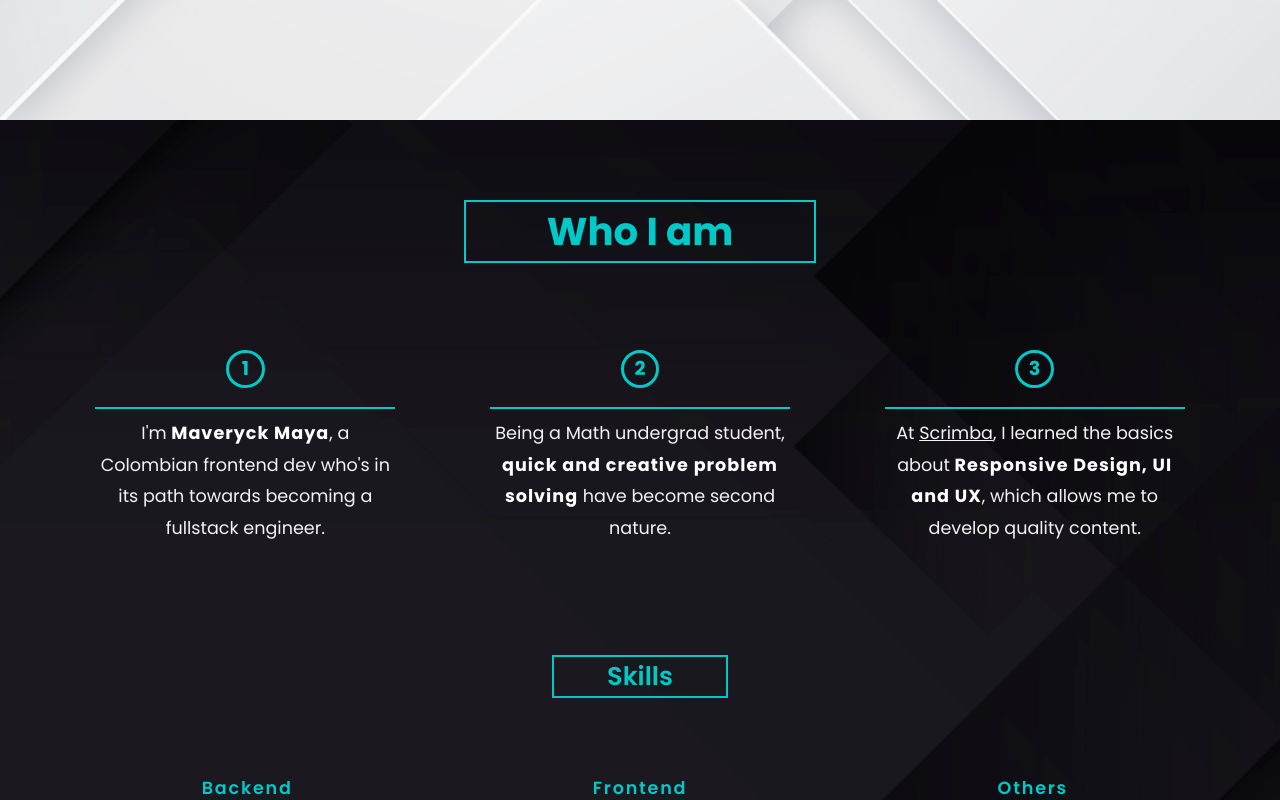
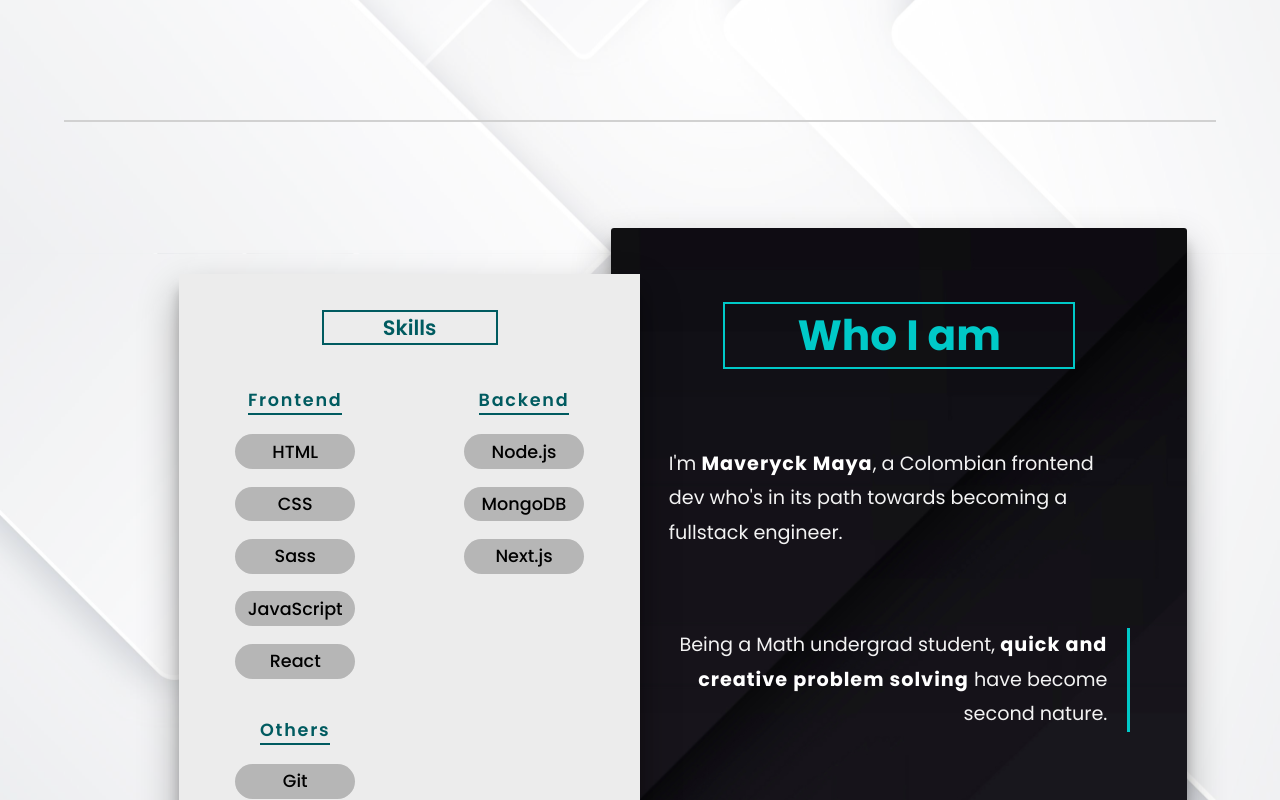
Before and after one commit to M4veryck/personal-website-jsx, a Next.js app: page / in a window 1280 px wide. Shown: the part 680-1480 px from the top of the page. Built offline with nearby package versions, Linux system fonts and the light colour scheme.

Commit message:
TODO: icon/logo/avatar color change, animations, css clean-up

```diff
--- a/components/layout/navbar.js
+++ b/components/layout/navbar.js
@@ -31,7 +31,7 @@ export default function Navbar({ navOn, toggleNav }) {
                             }`}
                             onClick={toggleNav}
                         >
-                            About me
+                            About
                         </a>
                     </Link>
                 </li>
--- a/pages/#about.js
+++ b/pages/#about.js
@@ -15,33 +15,46 @@ export default function AboutMe() {
             id="about"
         >
             <div className={styles['about-me--container']}>
+                <div className={styles['overlap-div']}>
+                    <aside className={styles['who-i-am--col']}>
                         <h2 className={styles['title']}>Who I am</h2>
 
                         <div className={styles['descriptions--wrapper']}>
-                    <span className={styles['description-number']}>1</span>
+                            <span className={styles['description-number']}>
+                                1
+                            </span>
                             <p className={styles['description']}>
-                        I{`'`}m <strong>Maveryck Maya</strong>, a Colombian
-                        frontend dev who{`'`}s in its path towards becoming a
-                        fullstack engineer.
+                                I{`'`}m <strong>Maveryck Maya</strong>, a
+                                Colombian frontend dev who{`'`}s in its path
+                                towards becoming a fullstack engineer.
                             </p>
-                    <span className={styles['description-number']}>2</span>
+                            <span className={styles['description-number']}>
+                                2
+                            </span>
                             <p className={styles['description']}>
                                 Being a Math undergrad student,{' '}
-                        <strong>quick and creative problem solving</strong> have
-                        become second nature.
+                                <strong>
+                                    quick and creative problem solving
+                                </strong>{' '}
+                                have become second nature.
                             </p>
-                    <span className={styles['description-number']}>3</span>
+                            <span className={styles['description-number']}>
+                                3
+                            </span>
                             <p className={styles['description']}>
                                 At{' '}
                                 <Link href="https://scrimba.com">
                                     <a target="_blank">Scrimba</a>
                                 </Link>
                                 , I learned the basics about{' '}
-                        <strong>Responsive Design, UI and UX</strong>, which
-                        allows me to develop quality content.
+                                <strong>Responsive Design, UI and UX</strong>,
+                                which allows me to develop quality content.
                             </p>
                         </div>
+                    </aside>
+                </div>
 
+                <div className={styles['skills--col']}>
                     <h3 className={styles['just-skills']}>Skills</h3>
 
                     <div className={styles['all-skills--wrapper']}>
@@ -81,6 +94,7 @@ export default function AboutMe() {
                         </div>
                     </div>
                 </div>
+            </div>
         </section>
     )
 }
--- a/pages/index.js
+++ b/pages/index.js
@@ -2,6 +2,8 @@ import Head from 'next/head'
 import Hero from '../components/hero'
 import AboutMe from './#about'
 import Projects from './#projects'
+
+import styles from '../styles/Home.module.scss'
 
 export default function Home() {
     return (
@@ -15,9 +17,11 @@ export default function Home() {
                 <link rel="icon" href="/favicon.ico" />
             </Head>
 
-            <Hero />
-            <AboutMe />
-            <Projects />
+            <div className={styles['index--container']}>
+                <Hero />
+                <AboutMe />
+                <Projects />
+            </div>
         </>
     )
 }
--- a/styles/AboutMe/AboutMe.module.scss
+++ b/styles/AboutMe/AboutMe.module.scss
@@ -129,7 +129,8 @@
         // background-color: #3d10b8;
         background-color: $light-color;
         padding-block: 0.25em;
-        border-radius: 2px;
+        border-radius: 50px;
+
         margin-block: 1em;
         margin-inline: auto;
 
@@ -162,10 +163,6 @@
 
 @media (min-width: 462px) {
     @include addTo1Rem(0);
-
-    .all-skills--wrapper {
-        grid-template-columns: repeat(3, minmax(120px, 1fr));
-    }
 
     .frontend-skills {
         grid-column: 2 / 3;
@@ -231,6 +228,185 @@
     }
 }
 
+// TESTING !!!!!!!!!!!!!!!!!!1111
+
+@media (min-width: 1050px) {
+    .about-me--section {
+        background-color: unset;
+        background-image: unset;
+        min-height: 950px;
+    }
+
+    .about-me--container {
+        grid-template-columns: 10% 40% 50%;
+        // grid-template-columns: 10% 50% 40%;
+        width: 90%;
+        // padding-block: 8em;
+        padding-block: 2.2rem * 3;
+        border-block: 2px solid rgb(209, 209, 209);
+        margin-block: 0;
+    }
+
+    .overlap-div {
+        position: relative;
+        left: -5%;
+        // right: -5%;
+    }
+
+    .overlap-div {
+        background-image: url('/backgrounds/demo-about-background.svg');
+        // box-shadow: rgba(0, 0, 0, 0.25) 0px 54px 55px,
+        //     rgba(0, 0, 0, 0.12) 0px -12px 30px, rgba(0, 0, 0, 0.12) 0px 4px 6px,
+        //     rgba(0, 0, 0, 0.17) 0px 12px 13px, rgba(0, 0, 0, 0.09) 0px -3px 5px;
+        box-shadow: rgba(0, 0, 0, 0.3) 0px 19px 38px,
+            rgba(0, 0, 0, 0.22) 0px 15px 12px;
+        padding: 2em;
+        border-radius: 3px;
+        grid-column: 3 / 4;
+        // grid-column: 2 / 3;
+        height: 100%;
+        width: 100%;
+        justify-self: end;
+        // justify-self: start;
+        // z-index: 1;
+    }
+
+    .title {
+        margin-block: 1em;
+    }
+
+    .description {
+        margin-block: 15.2%;
+        margin-inline: auto;
+        width: 90%;
+        max-width: 520px;
+        // height: 25%;
+        &:nth-of-type(2) {
+            max-width: 520px;
+
+            margin-inline: auto;
+        }
+    }
+
+    .skills--col {
+        grid-row: 1 / 2;
+        grid-column: 2 / 3;
+        // grid-column: 3 / 4;
+        background-color: $soft-light-color;
+        padding: 1em;
+        box-shadow: rgba(0, 0, 0, 0.3) 0px 19px 38px,
+            rgba(0, 0, 0, 0.22) 0px 15px 12px;
+        height: 85%;
+        width: 100%;
+
+        margin-top: 10%;
+        // margin-right: -5%;
+        z-index: 2;
+        // column-gap: 555%;
+    }
+
+    .just-skills,
+    .skills-title {
+        color: $fourth-color;
+        border-color: $fourth-color;
+    }
+
+    .skills-list {
+        width: 90%;
+        max-width: 300px;
+        grid-row: initial;
+
+        li {
+            background-color: rgb(182, 182, 182);
+
+            color: rgb(0, 0, 0);
+        }
+    }
+
+    // .title {
+    //     grid-area: title;
+    // }
+
+    .all-skills--wrapper {
+        grid-template-columns: repeat(2, minmax(120px, 1fr));
+        grid-row: 2 / 3;
+        justify-content: space-between;
+        row-gap: 1em;
+        width: 100%;
+    }
+
+    .skills--subsection {
+        width: 100%;
+        max-width: 200px;
+    }
+
+    .frontend-skills,
+    .backend-skills,
+    .others-skills {
+        grid-row: auto;
+        grid-column: auto;
+    }
+
+    // .backend-skills,
+    // .others-skills {
+    //     grid-row: auto;
+    // }
+
+    // .descriptions--wrapper {
+    //     grid-area: descriptionsWrapper;
+    // }
+
+    // .about-me--container {
+    //     width: 100%;
+    // }
+
+    // .title,
+    // .descriptions--wrapper {
+    //     grid-column: 1 / 2;
+    // }
+
+    // .just-skills,
+    // .all-skills--wrapper {
+    //     grid-column: 2 / 3;
+    //     height: fit-content;
+    // }
+
+    // .about-me--container {
+    //     width: 100%;
+    // }
+
+    // .title,
+    // .descriptions--wrapper {
+    //     grid-column: 2 / 3;
+    //     margin: 0;
+    // }
+
+    // .title,
+    // .description {
+    //     width: 100%;
+    //     max-width: 1000px;
+
+    //     &:nth-of-type(2) {
+    //         margin: 0;
+    //     }
+    // }
+
+    // .just-skills,
+    // .all-skills--wrapper {
+    //     grid-column: 1 / 2;
+    // }
+}
+
+// @media (min-width: 1161px) {
+//     .frontend-skills {
+//         grid-column: 2 / 3;
+//     }
+
+//     .others-skills {
+//         grid-row: 1 / 2;
+//     }
+// }
+
 @mixin bigWSection($column-space) {
     width: 100%;
     display: grid;
@@ -239,92 +415,92 @@
     justify-items: center;
 }
 
-@media (min-width: 1000px) {
-    @include addTo1Rem(0);
+// @media (min-width: 1000px) {
+//     @include addTo1Rem(0);
 
-    .about-me--container {
-        width: 90%;
-    }
+//     .about-me--container {
+//         width: 90%;
+//     }
 
-    .descriptions--wrapper {
-        display: grid;
-        grid-template-columns: repeat(3, minmax(250px, 1fr));
-        column-gap: 2em;
-        align-self: center;
-        align-items: flex-start;
+//     .descriptions--wrapper {
+//         display: grid;
+//         grid-template-columns: repeat(3, minmax(250px, 1fr));
+//         column-gap: 2em;
+//         align-self: center;
+//         align-items: flex-start;
 
-        margin-block: 3em;
-    }
+//         margin-block: 3em;
+//     }
 
-    .description-number {
-        display: grid;
-        grid-row: 1 / 2;
-        align-self: center;
-        justify-self: center;
-        width: 2em;
-        height: 2em;
+//     .description-number {
+//         display: grid;
+//         grid-row: 1 / 2;
+//         align-self: center;
+//         justify-self: center;
+//         width: 2em;
+//         height: 2em;
 
-        // border: 3px solid #0c566d;
-        border: 3px solid $accent-color;
-        border-radius: 50%;
-        margin-top: 0;
-        margin-bottom: 1em;
-        margin-inline: auto;
+//         // border: 3px solid #0c566d;
+//         border: 3px solid $accent-color;
+//         border-radius: 50%;
+//         margin-top: 0;
+//         margin-bottom: 1em;
+//         margin-inline: auto;
 
-        font-size: 1.2rem;
-        font-weight: $bold;
-        line-height: 1.7;
-        text-align: center;
-        // color: #0c566d;
-        color: $accent-color;
-    }
+//         font-size: 1.2rem;
+//         font-weight: $bold;
+//         line-height: 1.7;
+//         text-align: center;
+//         // color: #0c566d;
+//         color: $accent-color;
+//     }
 
-    .description {
-        grid-row: 2 / 3;
-        justify-self: center;
-        width: 100%;
-        max-width: 300px;
-        height: 200px;
+//     .description {
+//         grid-row: 2 / 3;
+//         justify-self: center;
+//         width: 100%;
+//         max-width: 300px;
+//         height: 200px;
 
-        padding-top: 0.5em;
-        border-top: 2px solid $accent-color;
-        margin: 0;
+//         padding-top: 0.5em;
+//         border-top: 2px solid $accent-color;
+//         margin: 0;
 
-        text-align: center;
+//         text-align: center;
 
-        &:nth-of-type(2) {
-            width: 100%;
-            max-width: 300px;
-            height: 200px;
-            justify-self: center;
+//         &:nth-of-type(2) {
+//             width: 100%;
+//             max-width: 300px;
+//             height: 200px;
+//             justify-self: center;
 
-            padding: 0;
-            padding-top: 0.5em;
-            border-right: none;
-            margin: 0em;
+//             padding: 0;
+//             padding-top: 0.5em;
+//             border-right: none;
+//             margin: 0em;
 
-            text-align: center;
-        }
-    }
+//             text-align: center;
+//         }
+//     }
 
-    .just-skills {
-        margin-top: 0;
-        margin-bottom: 3em;
+//     .just-skills {
+//         margin-top: 0;
+//         margin-bottom: 3em;
 
-        font-size: 1.6rem;
-    }
-}
+//         font-size: 1.6rem;
+//     }
+// }
 
-@media (min-width: 1200px) {
-    @include addTo1Rem(0.1);
-}
+// @media (min-width: 1200px) {
+//     @include addTo1Rem(0.1);
+// }
 
-@media (min-width: 1400px) {
-    .descriptions--wrapper {
-        margin-block: 4em;
-    }
+// @media (min-width: 1400px) {
+//     .descriptions--wrapper {
+//         margin-block: 4em;
+//     }
 
-    .just-skills {
-        margin-bottom: 4em;
-    }
-}
+//     .just-skills {
+//         margin-bottom: 4em;
+//     }
+// }
--- a/styles/Contact/Contact.module.scss
+++ b/styles/Contact/Contact.module.scss
@@ -30,7 +30,7 @@
         padding: 3em;
         // margin: 3em 2em;
         background-color: rgb(243, 243, 243);
-        margin-block: 4em;
+        margin-block: 2.2rem * 3;
         border-radius: 3px;
 
         box-shadow: rgba(0, 0, 0, 0.25) 0px 54px 55px,
@@ -161,6 +161,10 @@
                 height: 100px;
 
                 padding-block: 3px;
+            }
+
+            .required {
+                color: rgb(230, 33, 33);
                 margin-bottom: 3em;
             }
         }
--- /dev/null
+++ b/styles/Home.module.scss
@@ -0,0 +1,6 @@
+.index--container {
+    background-image: url('/backgrounds/index-background.svg');
+    background-position: top;
+    background-repeat: no-repeat;
+    background-size: cover;
+}
--- a/styles/Projects/Projects.module.scss
+++ b/styles/Projects/Projects.module.scss
@@ -3,8 +3,8 @@
 
 .Projects {
     display: grid;
-    background-color: #ffffff;
-    background-image: url('/backgrounds/demo2-projects-background.svg');
+    // background-color: #ffffff;
+    // background-image: url('/backgrounds/demo2-projects-background.svg');
     background-position: center;
     background-repeat: repeat;
     background-size: cover;
@@ -35,6 +35,8 @@
     display: grid;
 
     background-color: rgb(19, 19, 19);
+    box-shadow: rgba(0, 0, 0, 0.3) 0px 19px 38px,
+        rgba(0, 0, 0, 0.22) 0px 15px 12px;
     border-radius: 10px;
     margin: 3em auto;
 
--- a/styles/vars.scss
+++ b/styles/vars.scss
@@ -7,6 +7,7 @@ $dark-color: #000000;
 // $accent-color: #a451e4;
 $accent-color: #00c9c8;
 $third-color: #1cb4e2;
+$fourth-color: #005b60;
 
 $fs-navLink: 1.6rem;
 $fs-h1: 2.2rem;
```
Also changed, not shown: pages/contact/index.js (+81 -30 lines), styles/Hero/Hero.module.scss (+10 -6 lines), public/backgrounds/index-background.svg (added). Lines whose indentation alone changed are shown as unchanged.
